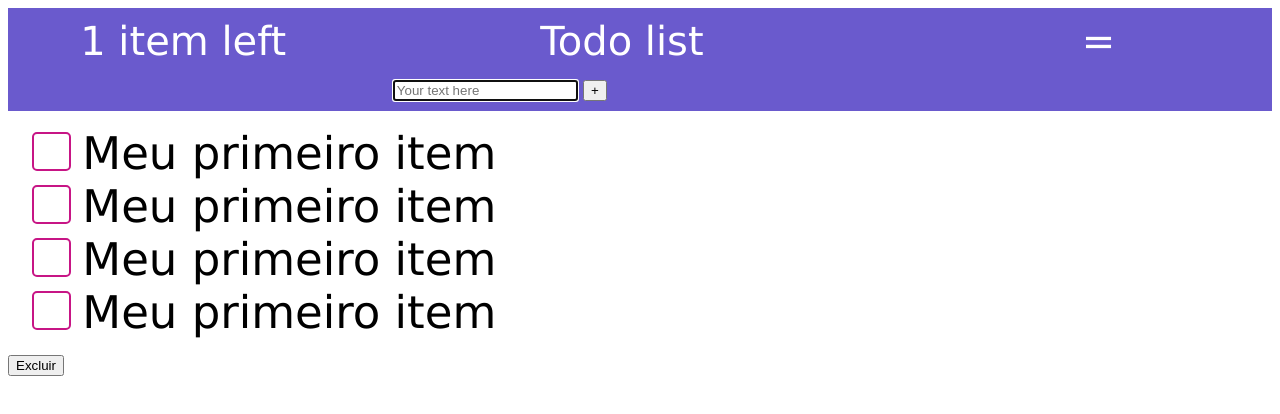
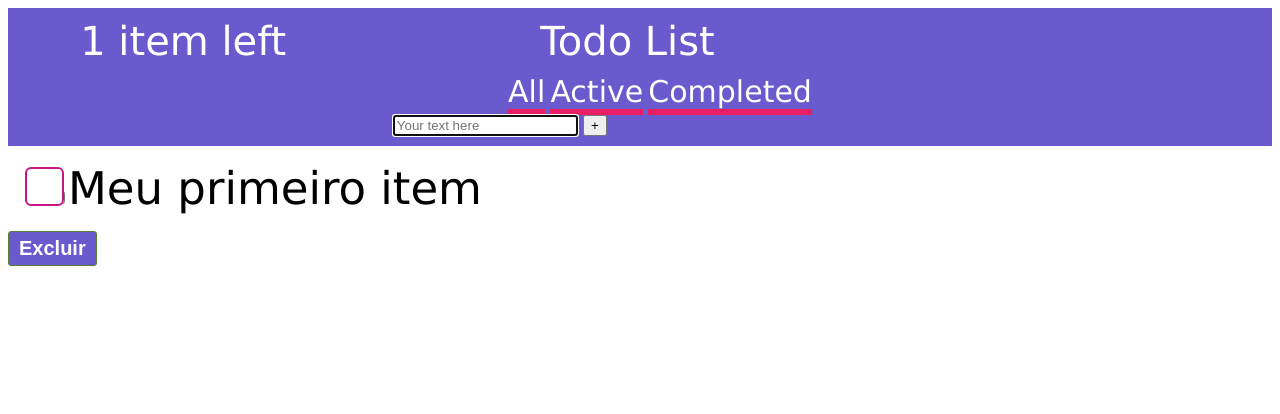
Before and after one commit to mayaracaroline/todo-list, a website: page index.html in a window 1280 px wide. Drawn offline with Linux system fonts and the light colour scheme; files that its build step writes are made by us from their sources; files whose address does not match are found by name.

Commit message:
general style

```diff
--- a/index.html
+++ b/index.html
@@ -9,13 +9,20 @@
     <header>
       <div class="toolbar">
         <span class="items-left">1 item left</span>
-        <span class="item-title">Todo list</span>
-        <span class="item-list">=</span>
+        <span class="item-title">Todo List</span>
+        <span class="item-list"></span>
         <span class="menu"></span>
       </div>
-     <form id="form-add-item" action="">
+      <div class="navbar">
+        <ul>
+          <li>All</li>
+          <li>Active</li>
+          <li>Completed</li>
+        </ul>
+      </div>
+     <form id="form-add-item" action="" class="form">
         <fieldset>
-         <!-- <legend>Todo List</legend> -->
+        <!--  <legend>Todo List</legend> -->
           <input
             type="text"
             name="input-add-item"
@@ -29,34 +36,11 @@
     </header>
     <main>
       <ul id="ul-container">
-        <li data-item="1">
-          <label class="container">
-            <input type="checkbox" name="checkbox" id="first-item"/>
-            <span class="checkmark"></span>
-            Meu primeiro item
-          </label> <br>
-        </li>
         <li>
           <label class="container">
-              <input type="checkbox" name="checkbox"/>
-              <span class="checkmark"></span>
-            Meu primeiro item
-          </label><br>
+            <input type="checkbox" name="checkbox" id="first-item"/><span class="checkmark"></span><span class="checked-item">Meu primeiro item</span>
+          </label>
         </li>
-        <li>
-          <label class="container">
-              <input type="checkbox" name="checkbox"/>
-              <span class="checkmark"></span>
-            Meu primeiro item
-          </label><br>
-        </li>
-        <li>
-          <label class="container">
-              <input type="checkbox" name="checkbox"/>
-              <span class="checkmark"></span>
-            Meu primeiro item
-          </label><br>
-      </li>
       </ul>
       <button name="btn-remove-item" id="btn-remove-item">Excluir</button>
     </main>
--- a/public/script.js
+++ b/public/script.js
@@ -18,32 +18,36 @@
   	var checkbox = document.createElement('input');
   	var li = document.createElement('li');
 
+
   	// Atribuições:
   	checkbox.setAttribute('id','checkbox-add-item-' + (numberItem));
   	checkbox.setAttribute('type','checkbox');
   	label.appendChild(checkbox);
+    label.setAttribute('class','container');
 
     if(document.getElementById('input-add-item').value == ''){
-        alert('Ops! :( \n\n Você esqueceu informar o item.');
+        alert('Ops! :( \nVocê esqueceu informar o item.');
     }
+    var spanCheckmark = document.createElement('span');
+    spanCheckmark.setAttribute('class','checkmark');
+    var spanCheckedItem = document.createElement('span');
+    spanCheckedItem.setAttribute('class','checked-item');
 
-  	label.appendChild(
-      document.createTextNode(
-        document.getElementById("input-add-item").value
-      )
-    )
+    spanCheckedItem.
+        appendChild(
+          document.createTextNode(
+            document.getElementById("input-add-item").value
+            )
+          );
+    label.appendChild(spanCheckmark);
+  	label.appendChild(spanCheckedItem);
+
 
   	// Append:
   	li.appendChild(label);
   	ul.appendChild(li);
     // Cria uma lista com todos os checkbox dentro da ul
     var checkboxList = ul.querySelectorAll('input');
-
-    // checkboxList.forEach(function(element){
-    //               if(element.checked){
-    //                  element.setAttribute('class','checked-item');
-    //               }
-    //             });
 
 
     // Verifica se há algum item na lista, caso não exista o botão de remoção é ocultado
@@ -92,10 +96,6 @@
 
     return itemCheckbox;
   }
-// --------------------------------------------------------------------//
-// Alterar estilo
-
-
 
 // --------------------------------------------------------------------//
 
--- a/public/style.css
+++ b/public/style.css
@@ -44,12 +44,12 @@ header{
 .checkmark {
   position: absolute;
   margin-top: 5px;
-  margin-left: -50px;
+  margin-left:-43px;
   height: 35px;
   width: 35px;
   background-color: #FFF;
   border: 2px solid #C71585;
-  border-radius: 5px;
+  border-radius: 6px;
 }
 /* On mouse-over, add a grey background color */
 .container:hover input ~ .checkmark {
@@ -59,7 +59,7 @@ header{
 /* When the checkbox is checked, add a blue background */
 .container input:checked ~ .checkmark {
   background-color: #FFF;
-    border: 2px solid #00FFFF;
+  border: 4px solid #00FFFF;
   font-size: 20px;
 }
 
@@ -71,20 +71,56 @@ header{
 }
 
 /* Show the checkmark when checked */
-.container input:checked ~ .checkmark:after {
+.container input:checked ~ .checkmark:after{
     display: block;
 }
 
+
 /* Style the checkmark/indicator */
-.container .checkmark:after {
-    margin-left:18px;
+.container .checkmark:after{
+  margin-left:15px;
   margin-top: 0px;
   width: 14px;
-    height:28px;
+  height: 28px;
   font-weight: bold;
-    border: solid 2px #00FFFF;
+  border:solid 5px #00FFFF;
+  border-radius: 0 0 5px 0;
   border-width: 0 3px 3px 0;
   -webkit-transform: rotate(45deg);
   -ms-transform: rotate(45deg);
-    transform: rotate(45deg);
+  transform:rotate(45deg);
 }
+
+.container input:checked ~ .checked-item{
+  text-decoration:line-through;
+}
+#btn-remove-item {
+    background-color: #6A5ACD;
+    border: 1px solid #588129;
+    color:  white;
+    font-size:  20px;
+    font-weight:  bold;
+    padding:  5px 10px;
+    border-radius: 3px;
+}
+
+.navbar li {
+  width: 100%;
+  height: 100%;
+  margin: 0 auto;
+  display: inline;
+  align-items: center;
+  align-content: center;
+  justify-content: center;
+  font-size: 30px;
+/*  padding-left: 8%;
+  padding-right: 8%; */
+  border-bottom: solid 6px #e91e63;
+
+}
+
+.navbar ul {
+  margin: 0 auto;
+ /* align-content: center;*/
+  text-align: center;
+}
```
Lines whose indentation alone changed are shown as unchanged.
